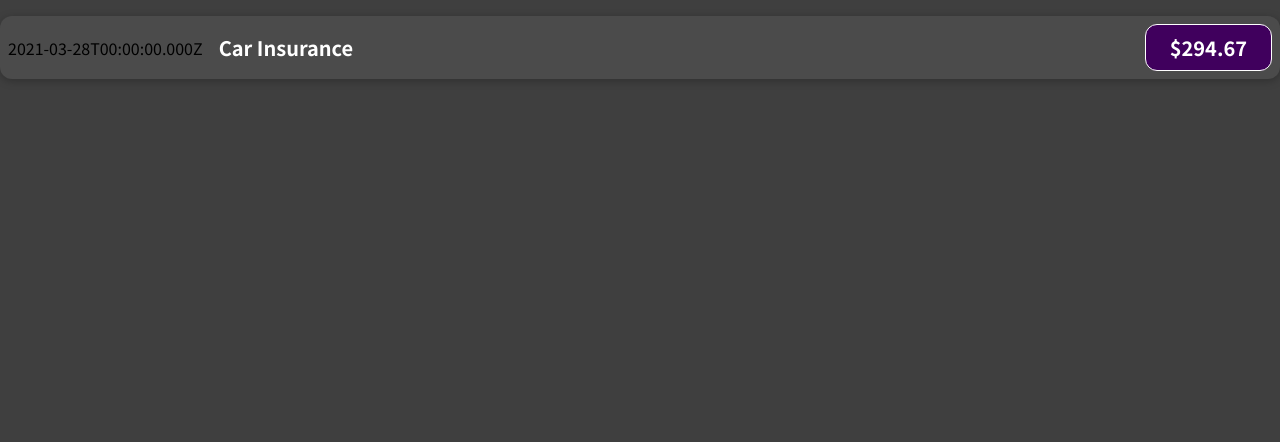
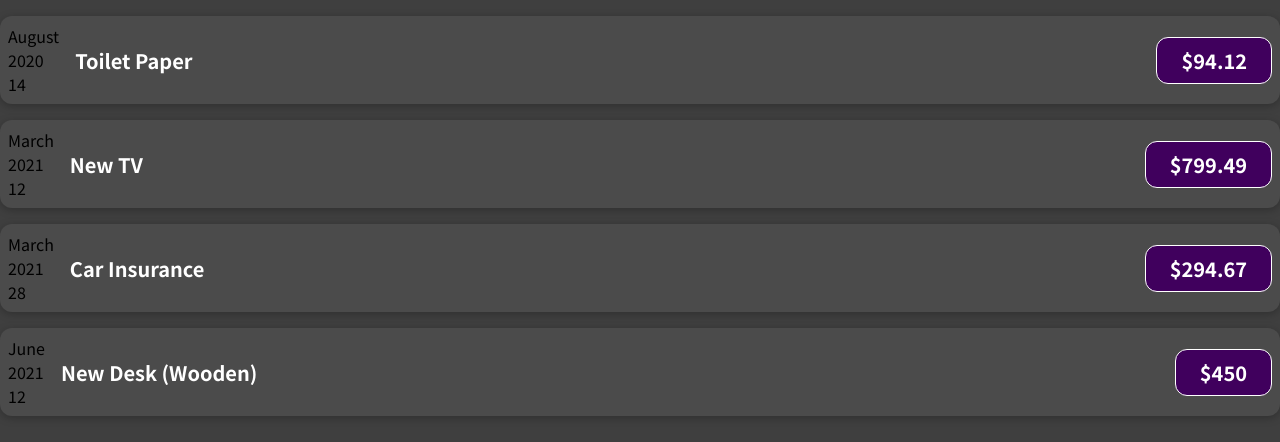
Before and after one commit to LouisAlemar/expense-tracker, a JavaScript app: page / in a window 1280 px wide. Shown: the top 442 px of the page. Built offline with nearby package versions, Linux system fonts and the light colour scheme.

Commit message:
add dummy data

```diff
--- a/src/App.js
+++ b/src/App.js
@@ -1,9 +1,50 @@
 import ExpenseItem from "./components/ExpenseItem";
 
 function App() {
+  const expenses = [
+    {
+      id: "e1",
+      title: "Toilet Paper",
+      amount: 94.12,
+      date: new Date(2020, 7, 14),
+    },
+    { id: "e2", title: "New TV", amount: 799.49, date: new Date(2021, 2, 12) },
+    {
+      id: "e3",
+      title: "Car Insurance",
+      amount: 294.67,
+      date: new Date(2021, 2, 28),
+    },
+    {
+      id: "e4",
+      title: "New Desk (Wooden)",
+      amount: 450,
+      date: new Date(2021, 5, 12),
+    },
+  ];
+
   return (
     <div>
-      <ExpenseItem />
+      <ExpenseItem
+        title={expenses[0].title}
+        amount={expenses[0].amount}
+        date={expenses[0].date}
+      />
+      <ExpenseItem
+        title={expenses[1].title}
+        amount={expenses[1].amount}
+        date={expenses[1].date}
+      />
+      <ExpenseItem
+        title={expenses[2].title}
+        amount={expenses[2].amount}
+        date={expenses[2].date}
+      />
+      <ExpenseItem
+        title={expenses[3].title}
+        amount={expenses[3].amount}
+        date={expenses[3].date}
+      />
     </div>
   );
 }
--- a/src/components/ExpenseItem/index.js
+++ b/src/components/ExpenseItem/index.js
@@ -1,16 +1,20 @@
 import "./ExpenseItem.scss";
 
-function ExpenseItem() {
-  const expenseDate = new Date(2021, 2, 28);
-  const expenseTitle = "Car Insurance";
-  const expenseAmount = 294.67;
+function ExpenseItem({ title, amount, date }) {
+  const month = date.toLocaleString("en-US", { month: "long" });
+  const day = date.toLocaleString("en-US", { day: "2-digit" });
+  const year = date.getFullYear();
 
   return (
     <div className="expense-item">
-      <div>{expenseDate.toISOString()}</div>
+      <div>
+        <div>{month}</div>
+        <div>{year}</div>
+        <div>{day}</div>
+      </div>
       <div className="expense-item__description">
-        <h2>{expenseTitle}</h2>
-        <div className="expense-item__price">${expenseAmount}</div>
+        <h2>{title}</h2>
+        <div className="expense-item__price">${amount}</div>
       </div>
     </div>
   );
```
